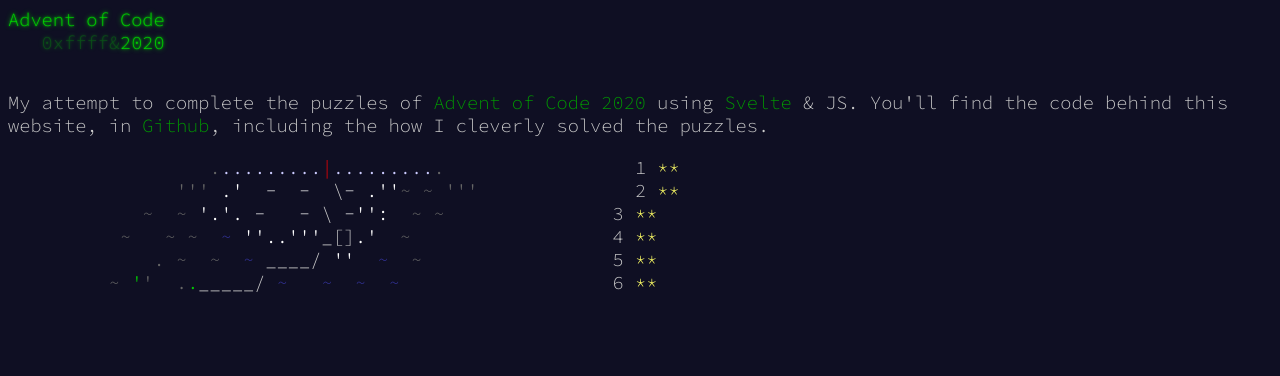
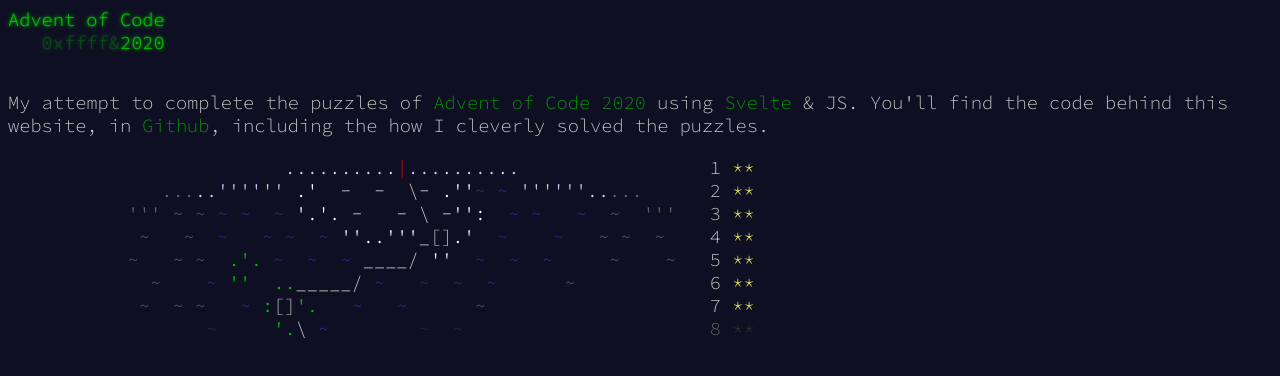
Before and after one commit to rodgco/aoc2020-svelte, a Svelte app: page / in a window 1280 px wide. Shown: the top 376 px of the page. Built offline with nearby package versions, Linux system fonts and the light colour scheme.

Commit message:
feat: :sparkles: day7 handy haversacks

```diff
--- /dev/null
+++ b/src/lib/bag.js
@@ -0,0 +1,71 @@
+export default class Bag {
+  constructor(name) {
+    if (!Bag.list[name]) {
+      this.name = name;
+      this.contains = {};
+      this.isContainedBy = [];
+      Bag.list[name] = this;
+    } else {
+      return Bag.list[name];
+    }
+  }
+
+  /**
+   *
+   * @param {*} listOfBags - Array of bag names
+   *
+   */
+  addBags(listOfBags = {}) {
+    Object.keys(listOfBags).forEach((bagName) => {
+      const bag = Bag.list[bagName] || new Bag(bagName);
+      this.contains[bagName] = { bag, count: listOfBags[bagName] };
+      bag.addContainer(this);
+    });
+  }
+
+  /**
+   *
+   * @param {*} bag
+   */
+  addContainer(bag) {
+    this.isContainedBy.push(bag);
+  }
+
+  getChainOfContainers() {
+    let result = [];
+    this.isContainedBy.forEach((bag) => {
+      result.push(bag.name);
+      result.push(...bag.getChainOfContainers()); // Count container containers
+    });
+    return result;
+  }
+
+  countContainers() {
+    let chainOfContainers = this.getChainOfContainers();
+    let removeDuplicates = chainOfContainers.filter(
+      (item, index) => chainOfContainers.indexOf(item) === index
+    );
+
+    return removeDuplicates.length;
+  }
+
+  countBags() {
+    let count = 0;
+    Object.keys(this.contains).forEach((bagName) => {
+      count +=
+        this.contains[bagName].count *
+        (1 + this.contains[bagName].bag.countBags());
+    });
+    return count;
+  }
+
+  getList() {
+    return Bag.list;
+  }
+}
+
+Bag.list = {};
+
+Bag.reset = function () {
+  Bag.list = {};
+};
--- a/src/pages/Home.svelte
+++ b/src/pages/Home.svelte
@@ -9,9 +9,6 @@
   .calendar .calendar-color-r {
     color: #ff0000;
   }
-  .calendar .calendar-color-g {
-    color: #00cc00;
-  }
   .calendar .calendar-color-w {
     color: #ffffff;
   }
@@ -21,12 +18,14 @@
   .calendar .calendar-color-b {
     color: #333399;
   }
-
+  .calendar .calendar-color-g {
+    color: #00cc00;
+  }
   main {
-    width: 30em;
+    width: 40em;
   }
-
   pre {
+    white-space: pre;
     text-align: right;
   }
 </style>
@@ -34,81 +33,160 @@
 <main>
   <pre class="calendar">
     <a
+      use:link
       aria-label="Day 1, two stars"
       href="/2020/day/1"
-      use:link
-      class="calendar-day1 calendar-verycomplete">              .<span
-        class="calendar-color-l">.........</span><span
+      class="calendar-day1 calendar-verycomplete">              <span
+        class="calendar-color-l">..........</span><span
         class="calendar-color-r">|</span><span
-        class="calendar-color-l">.........</span>.                <span
+        class="calendar-color-l">..........</span>                <span
         class="calendar-day"> 1</span> <span
         class="calendar-mark-complete">*</span><span
         class="calendar-mark-verycomplete">*</span></a>
     <a
+      use:link
       aria-label="Day 2, two stars"
       href="/2020/day/2"
-      use:link
-      class="calendar-day2 calendar-verycomplete">           ''' <span
+      class="calendar-day2 calendar-verycomplete">   ...<span
+        class="calendar-color-l">..''''''</span> <span
         class="calendar-color-w">.'</span>  <span
         class="calendar-color-w">-</span>  <span
         class="calendar-color-w">-</span>  <span
         class="calendar-color-a">\</span><span
         class="calendar-color-w">-</span> <span
-        class="calendar-color-w">.''</span>~ ~ '''             <span
+        class="calendar-color-w">.''</span><span
+        class="calendar-color-b">~</span> <span
+        class="calendar-color-b">~</span> <span
+        class="calendar-color-l">''''''..</span>...     <span
         class="calendar-day"> 2</span> <span
         class="calendar-mark-complete">*</span><span
         class="calendar-mark-verycomplete">*</span></a>
-  <a
+    <a
+      use:link
       aria-label="Day 3, two stars"
       href="/2020/day/3"
-      use:link
-      class="calendar-day3 calendar-verycomplete">          ~  ~ <span
+      class="calendar-day3 calendar-verycomplete">''' ~ ~ <span
+        class="calendar-color-b">~</span> <span
+        class="calendar-color-b">~</span>  <span
+        class="calendar-color-b">~</span> <span
         class="calendar-color-w">'.'.</span> <span
         class="calendar-color-w">-</span>   <span
         class="calendar-color-w">-</span> <span
         class="calendar-color-a">\</span> <span
-        class="calendar-color-w">-'':</span>  ~ ~              <span
+        class="calendar-color-w">-'':</span>  <span
+        class="calendar-color-b">~</span> <span
+        class="calendar-color-b">~</span>   <span
+        class="calendar-color-b">~</span>  ~  '''  <span
         class="calendar-day"> 3</span> <span
         class="calendar-mark-complete">*</span><span
         class="calendar-mark-verycomplete">*</span></a>
-  <a
+    <a
+      use:link
       aria-label="Day 4, two stars"
       href="/2020/day/4"
-      use:link
-      class="calendar-day4 calendar-verycomplete">        ~   ~ ~  <span
+      class="calendar-day4 calendar-verycomplete"> ~   ~  <span
+        class="calendar-color-b">~</span>   <span
+        class="calendar-color-b">~</span> <span
+        class="calendar-color-b">~</span>  <span
         class="calendar-color-b">~</span> <span
         class="calendar-color-w">''..'''</span><span
         class="calendar-color-a">_[]</span><span
-        class="calendar-color-w">.'</span>  ~                 <span
+        class="calendar-color-w">.'</span>  <span
+        class="calendar-color-b">~</span>    <span
+        class="calendar-color-b">~</span>   ~ ~  ~   <span
         class="calendar-day"> 4</span> <span
         class="calendar-mark-complete">*</span><span
         class="calendar-mark-verycomplete">*</span></a>
-  <a
+    <a
+      use:link
       aria-label="Day 5, two stars"
       href="/2020/day/5"
-      use:link
-      class="calendar-day5 calendar-verycomplete">           . ~  ~  <span
+      class="calendar-day5 calendar-verycomplete">~   ~ ~  <span
+        class="calendar-color-g">.'.</span> <span
+        class="calendar-color-b">~</span>  <span
+        class="calendar-color-b">~</span>  <span
         class="calendar-color-b">~</span> <span
         class="calendar-color-a">____/</span> <span
         class="calendar-color-w">''</span>  <span
-        class="calendar-color-b">~</span>  ~                <span
+        class="calendar-color-b">~</span>  <span
+        class="calendar-color-b">~</span>  <span
+        class="calendar-color-b">~</span>     ~    ~  <span
         class="calendar-day"> 5</span> <span
         class="calendar-mark-complete">*</span><span
         class="calendar-mark-verycomplete">*</span></a>
-  <a
+    <a
+      use:link
       aria-label="Day 6, two stars"
       href="/2020/day/6"
-      use:link
-      class="calendar-day6 calendar-verycomplete">       ~ <span
-        class="calendar-color-g">'</span>'  .<span
-        class="calendar-color-g">.</span><span
+      class="calendar-day6 calendar-verycomplete">  ~    <span
+        class="calendar-color-b">~</span> <span
+        class="calendar-color-g">''</span>  <span
+        class="calendar-color-g">..</span><span
         class="calendar-color-a">_____/</span> <span
         class="calendar-color-b">~</span>   <span
         class="calendar-color-b">~</span>  <span
         class="calendar-color-b">~</span>  <span
-        class="calendar-color-b">~</span>                  <span
+        class="calendar-color-b">~</span>      ~           <span
         class="calendar-day"> 6</span> <span
         class="calendar-mark-complete">*</span><span
         class="calendar-mark-verycomplete">*</span></a>
-  </pre>
+    <a
+      use:link
+      aria-label="Day 7, two stars"
+      href="/2020/day/7"
+      class="calendar-day7 calendar-verycomplete"> ~  ~ ~   <span
+        class="calendar-color-b">~</span> <span
+        class="calendar-color-g">:</span><span
+        class="calendar-color-a">[]</span><span
+        class="calendar-color-g">'.</span>   <span
+        class="calendar-color-b">~</span>   <span
+        class="calendar-color-b">~</span>      ~                   <span
+        class="calendar-day"> 7</span> <span
+        class="calendar-mark-complete">*</span><span
+        class="calendar-mark-verycomplete">*</span></a>
+    <span
+      aria-hidden="true"
+      class="calendar-day8">       ~     <span
+        class="calendar-color-g">'.</span><span
+        class="calendar-color-a">\</span> <span
+        class="calendar-color-b">~</span>        ~  ~                     <span
+        class="calendar-day"> 8</span> <span
+        class="calendar-mark-complete">*</span><span
+        class="calendar-mark-complete">*</span>
+    <span
+        aria-hidden="true"
+        class="" />
+    <span aria-hidden="true" class="" />
+    <span
+        aria-hidden="true"
+        class="" />
+    <span aria-hidden="true" class="" />
+    <span
+        aria-hidden="true"
+        class="" />
+    <span aria-hidden="true" class="" />
+    <span
+        aria-hidden="true"
+        class="" />
+    <span aria-hidden="true" class="" />
+    <span
+        aria-hidden="true"
+        class="" />
+    <span aria-hidden="true" class="" />
+    <span
+        aria-hidden="true"
+        class="" />
+    <span aria-hidden="true" class="" />
+    <span
+        aria-hidden="true"
+        class="" />
+    <span aria-hidden="true" class="" />
+    <span
+        aria-hidden="true"
+        class="" />
+    <span aria-hidden="true" class="" />
+    <span
+        aria-hidden="true"
+        class="" />
+    </span></pre>
 </main>
--- a/src/pages/Puzzle.svelte
+++ b/src/pages/Puzzle.svelte
@@ -7,6 +7,7 @@
   import Day4 from "../puzzles/Day4.svelte";
   import Day5 from "../puzzles/Day5.svelte";
   import Day6 from "../puzzles/Day6.svelte";
+  import Day7 from "../puzzles/Day7.svelte";
 
   export let params = {};
 
@@ -17,6 +18,7 @@
     4: Day4,
     5: Day5,
     6: Day6,
+    7: Day7,
   };
 
   $: prev = params.day !== "1";
--- /dev/null
+++ b/src/puzzles/Day7.svelte
@@ -0,0 +1,83 @@
+<script>
+  import Bag from "../lib/bag";
+
+  let input = `light red bags contain 1 bright white bag, 2 muted yellow bags.
+dark orange bags contain 3 bright white bags, 4 muted yellow bags.
+bright white bags contain 1 shiny gold bag.
+muted yellow bags contain 2 shiny gold bags, 9 faded blue bags.
+shiny gold bags contain 1 dark olive bag, 2 vibrant plum bags.
+dark olive bags contain 3 faded blue bags, 4 dotted black bags.
+vibrant plum bags contain 5 faded blue bags, 6 dotted black bags.
+faded blue bags contain no other bags.
+dotted black bags contain no other bags.`;
+
+  let result1;
+  let result2;
+
+  $: {
+    if (input) {
+      Bag.reset();
+
+      input.split("\n").forEach((line) => {
+        if (line !== "") {
+          let bagName = line.match(/^([a-z]+\s[a-z]+)/g)[0].trim();
+          let containedBagList = {};
+          line
+            .split("contain")[1]
+            .split(",")
+            .forEach((containedBag) => {
+              containedBag = containedBag.trim();
+              if (containedBag !== "no other bags.") {
+                let containedBagCount = Number(
+                  containedBag.match(/^([0-9]+)/)[1]
+                );
+                let containedBagName = containedBag
+                  .match(/^[0-9]+\s([a-z]+\s[a-z]+)?/)[1]
+                  .trim();
+                containedBagList[containedBagName] = containedBagCount;
+              }
+            });
+          const newBag = new Bag(bagName);
+          newBag.addBags(containedBagList);
+        }
+      });
+      result1 = Bag.list["shiny gold"].countContainers();
+      result2 = Bag.list["shiny gold"].countBags();
+    }
+  }
+</script>
+
+<article>
+  <h2>--- Day 7: Handy Haversacks ---</h2>
+  <p>Oh Monday!!! Struggled a lot just for not paying attention.</p>
+  <p>
+    Abstrated all the hierarchy og bags into a Bag class, with links
+    up(containers) and down(contains). Kept track of everything in a class
+    variable, and instantiated contained bags before reaching their definition.
+    And forgot to handle existing bags on the constructor to avoid duplication,
+    a simple clause
+    <code>return</code>
+    at the constructor with the the existing bag from the list solved the
+    problem.
+  </p>
+  <p />
+
+  <h2>Your input...</h2>
+  <textarea wrap="off" cols="30" rows="5" bind:value={input} />
+
+  <h2>--- Part One ---</h2>
+  <p>
+    <em>How many bag colors can eventually contain at least one
+      <code>shiny gold</code>
+      bag?</em>
+  </p>
+  <p>Your puzzle answer should be <code>{result1}</code>.</p>
+
+  <h2>--- Part Two ---</h2>
+  <p>
+    <em>How many individual bags are required inside your single
+      <code>shiny gold</code>
+      bag?</em>
+  </p>
+  <p>Your puzzle answer should be <code>{result2}</code>.</p>
+</article>
```
